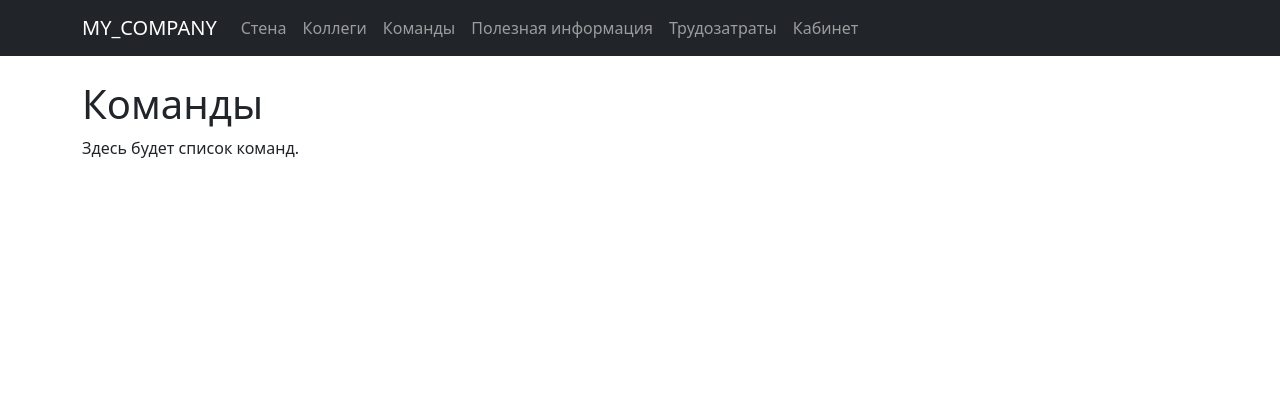
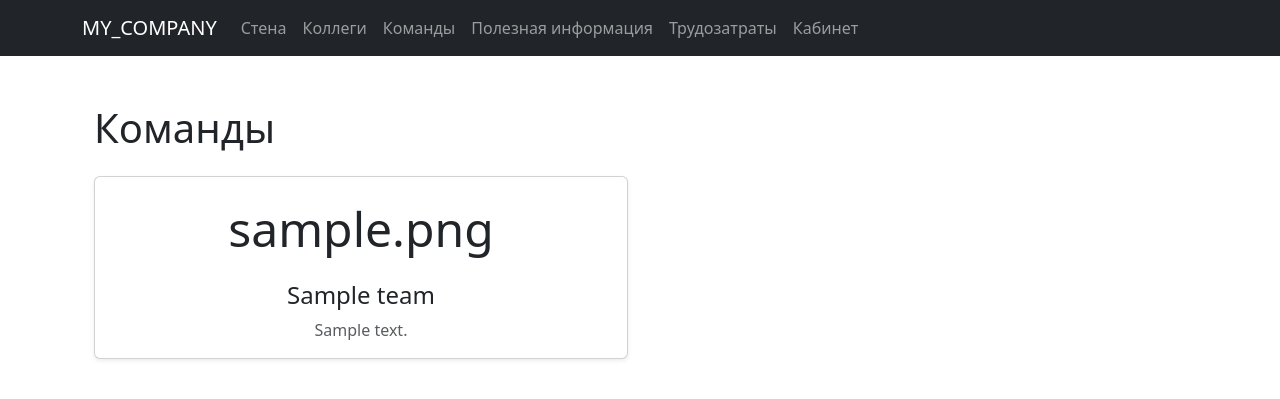
Before and after one commit to PeterYK/CorpPortal, a Django app: page /teams/ in a window 1280 px wide. Shown: the top 399 px of the page. Run offline with Django 5.2, Linux system fonts and the light colour scheme; tables that the repository leaves empty hold one stand-in row (values such as "Sample post").

Commit message:
Teams page and endpoint API has been added

```diff
--- a/config/urls.py
+++ b/config/urls.py
@@ -26,8 +26,8 @@ from django.contrib import admin
 from django.urls import path
 from django.views.generic import TemplateView
 
-from portal.api_views import EmployeeListAPI, TagListAPI, WallPostListAPI
-from portal.views import ColleaguesListView, WallListView
+from portal.api_views import EmployeeListAPI, TagListAPI, TeamListAPI, WallPostListAPI
+from portal.views import ColleaguesListView, TeamsListView, WallListView
 
 urlpatterns = [
     path('admin/', admin.site.urls),
@@ -38,7 +38,7 @@ urlpatterns = [
     # Заготовки основных страниц
     path("wall/", WallListView.as_view(), name="wall"),
     path("colleagues/", ColleaguesListView.as_view(), name="colleagues"),
-        path('teams/', TemplateView.as_view(template_name='teams.html'), name='teams'),
+    path("teams/", TeamsListView.as_view(), name="teams"),
     path('useful-info/', TemplateView.as_view(template_name='useful_info.html'), name='useful_info'),
     path('time-allocation/', TemplateView.as_view(template_name='time_allocation.html'), name='time_allocation'),
     path('profile/', TemplateView.as_view(template_name='profile.html'), name='profile'),
@@ -47,4 +47,5 @@ urlpatterns = [
     path("api/wall/posts/", WallPostListAPI.as_view(), name="api_wall_posts"),
     path("api/wall/tags/", TagListAPI.as_view(), name="api_wall_tags"),
     path("api/colleagues/", EmployeeListAPI.as_view(), name="api_colleagues"),
+    path("api/teams/", TeamListAPI.as_view(), name="api_teams"),
 ]
--- a/portal/serializers.py
+++ b/portal/serializers.py
@@ -30,3 +30,8 @@ class EmployeeSerializer(serializers.ModelSerializer):
     class Meta:
         model = Employee
         fields = ["id", "name", "position", "team", "manager_name", "city", "email", "telegram", "birthday"]
+
+class TeamSerializer(serializers.ModelSerializer):
+    class Meta:
+        model = Team
+        fields = ["id", "name", "description", "mascot_icon"]
--- a/portal/views.py
+++ b/portal/views.py
@@ -2,7 +2,7 @@
 from django.db.models import Q
 from django.views.generic import ListView
 
-from .models import Employee, Tag, WallPost
+from .models import Employee, Tag, Team, WallPost
 
 
 class WallListView(ListView):
@@ -43,3 +43,11 @@ class ColleaguesListView(ListView):
                 Q(telegram__icontains=q)
             )
         return qs
+
+class TeamsListView(ListView):
+    model = Team
+    template_name = "teams.html"
+    context_object_name = "teams"
+
+    def get_queryset(self):
+        return Team.objects.all().order_by("name")
--- a/templates/teams.html
+++ b/templates/teams.html
@@ -1,8 +1,33 @@
 {% extends "base.html" %}
 
-{% block title %}Команды{% endblock %}
+{% block content %}
+<div class="container py-4">
+    <h1 class="mb-4">Команды</h1>
 
-{% block content %}
-    <h1>Команды</h1>
-    <p>Здесь будет список команд.</p>
+    <div class="row row-cols-1 row-cols-md-2 g-4">
+        {% for team in teams %}
+            <div class="col">
+                <a href="#" class="text-decoration-none">
+                    <div class="card h-100 shadow-sm">
+                        <div class="card-body text-center">
+                            {% if team.mascot_icon %}
+                                <div class="mb-3" style="font-size: 3rem;">
+                                    {{ team.mascot_icon }}
+                                </div>
+                            {% endif %}
+                            <h4 class="card-title">{{ team.name }}</h4>
+                            {% if team.description %}
+                                <p class="card-text text-muted">{{ team.description|truncatewords:20 }}</p>
+                            {% endif %}
+                        </div>
+                    </div>
+                </a>
+            </div>
+        {% empty %}
+            <div class="col-12">
+                <div class="alert alert-info">Команды пока не добавлены</div>
+            </div>
+        {% endfor %}
+    </div>
+</div>
 {% endblock %}
```
Also changed, not shown: portal/api_views.py (+12 -2 lines).
